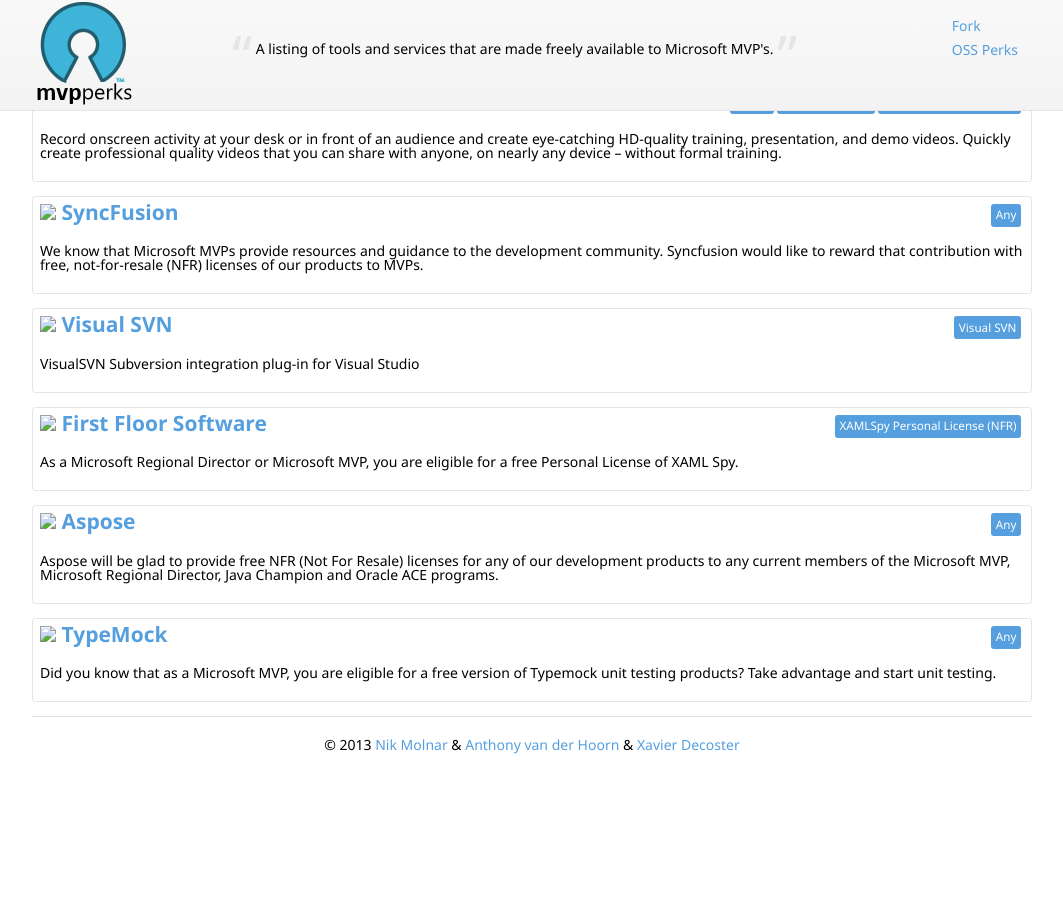
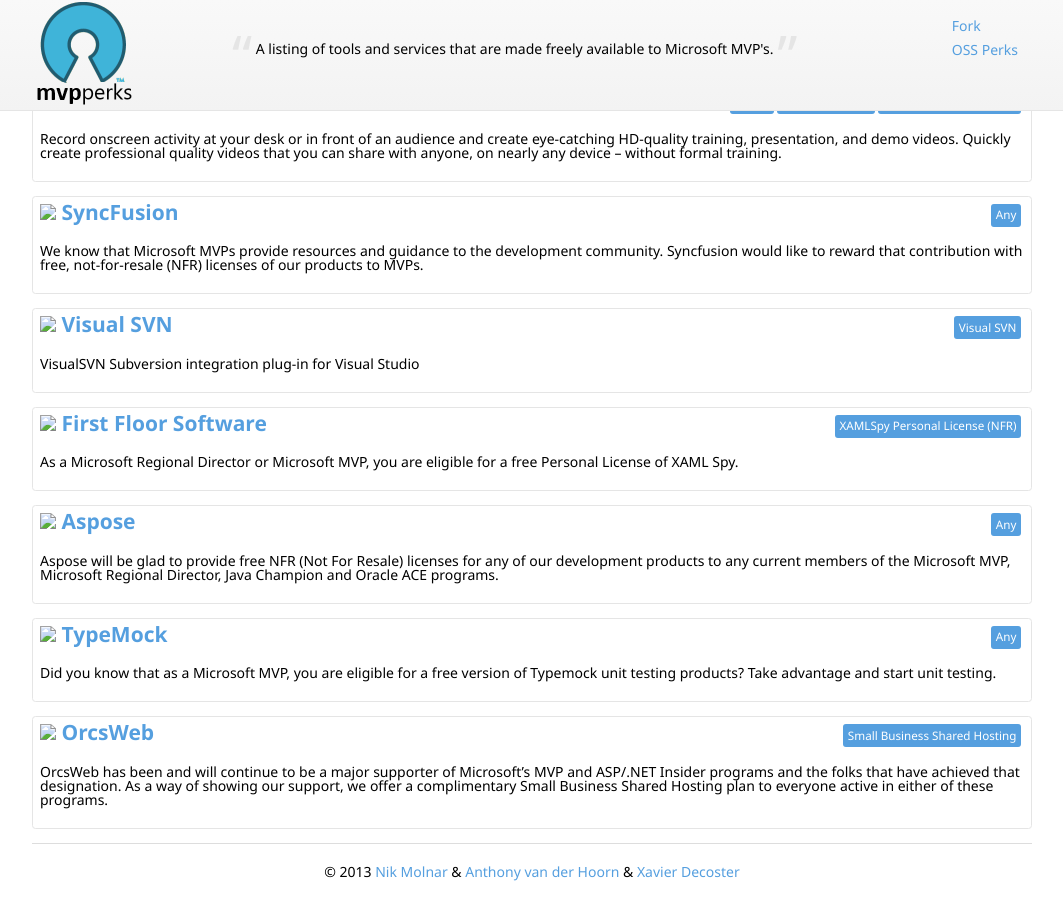
Before and after one commit to nikmd23/ossperks, a Jekyll site: the page built from index.html, in a window 1280 px wide and 900 px high, scrolled down 885 px. Shown: the whole window, without its empty margins (108-1171 px from the left). Built offline with Jekyll 4.4.1, drawn with Linux system fonts in a browser that asks for light colours; nearby versions of some CDN libraries; before the commit the page ends 1658 px from its top, so only the background shows below that.

Commit message:
added orcsweb mvp offer

```diff
--- a/index.html
+++ b/index.html
@@ -56,6 +56,10 @@
   description: "Did you know that as a Microsoft MVP, you are eligible for a free version of Typemock unit testing products? Take advantage and start unit testing."
   products: ["Any"]
 
+- perk: {company: "OrcsWeb", uri: "http://www.orcsweb.com/complimentary-microsoft-mvp-hosting/"}
+  description: "OrcsWeb has been and will continue to be a major supporter of Microsoft’s MVP and ASP/.NET Insider programs and the folks that have achieved that designation.  As a way of showing our support, we offer a complimentary Small Business Shared Hosting plan to everyone active in either of these programs."
+  products: ["Small Business Shared Hosting"]
+
 #============================================== Leave everything below this line alone =====================================================================
 layout: default
 ---
```
